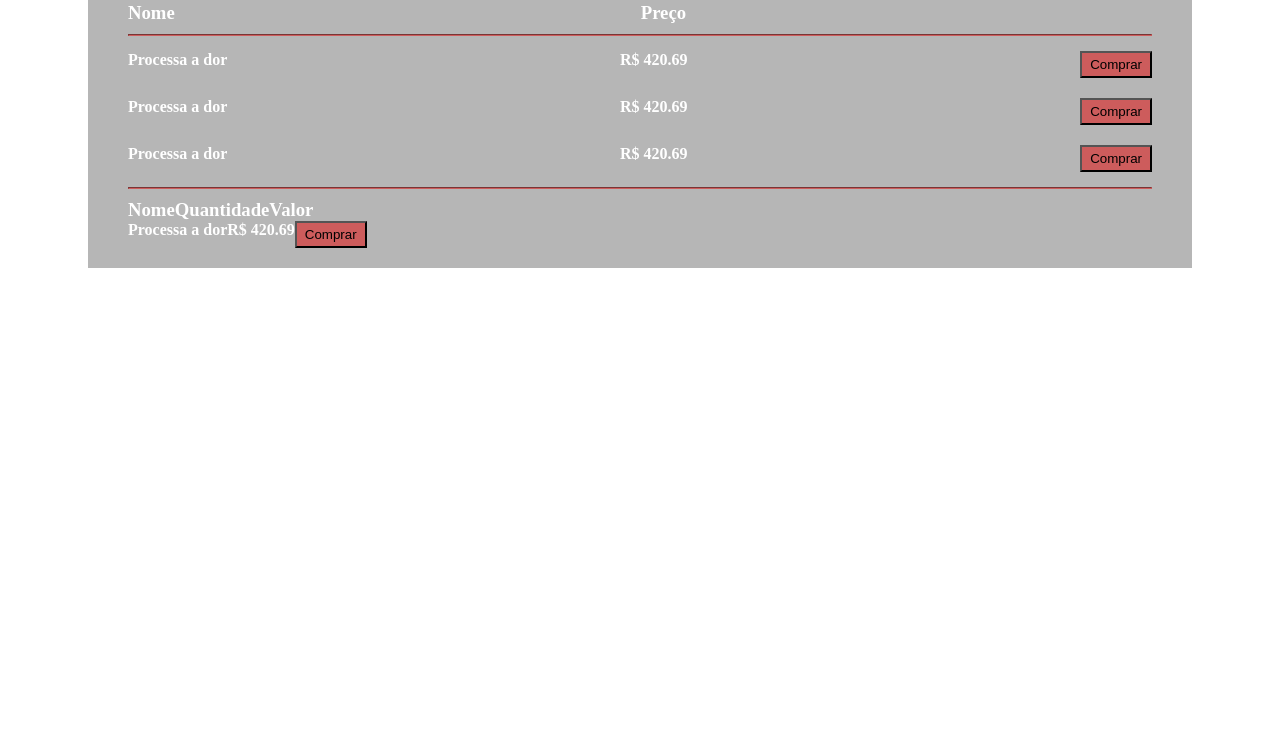
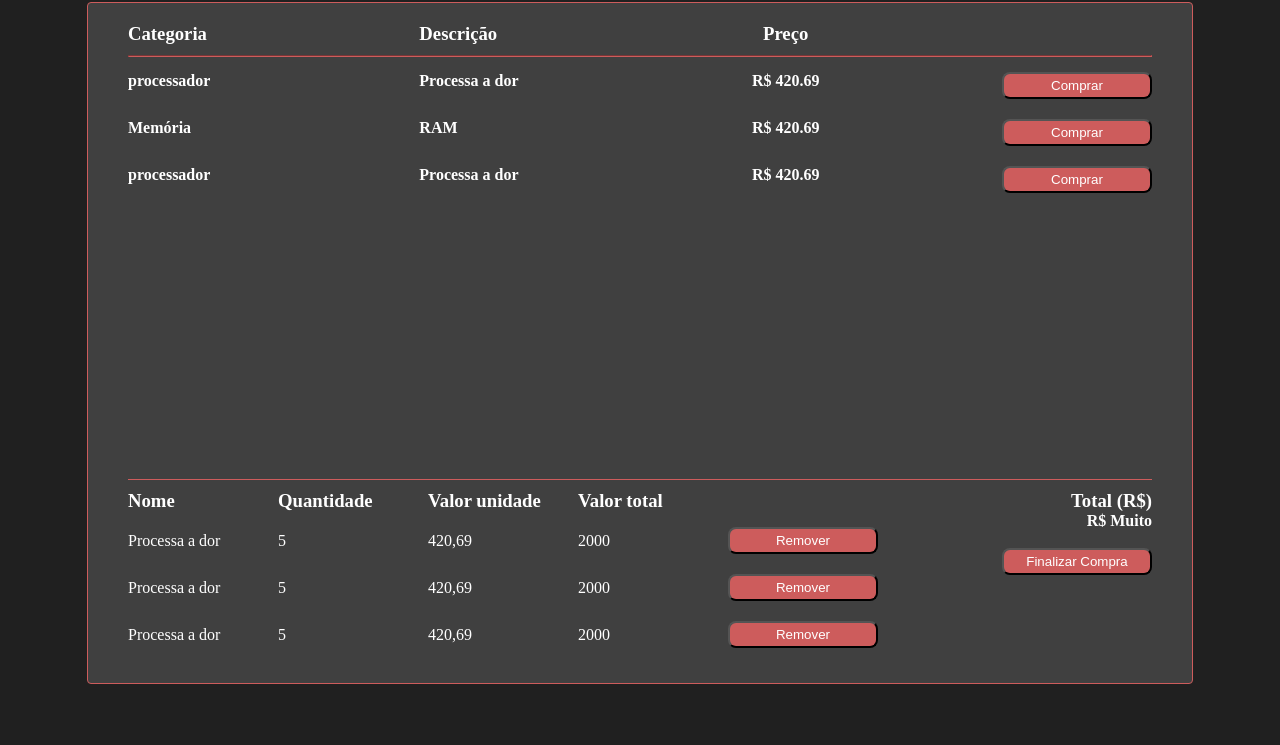
Before and after one commit to erickgusson/SENAC-UC11-TESTES, a plain HTML site: page Aula_01(carrinho)/index.html in a window 1280 px wide. Shown: the part 55-800 px from the top of the page. Drawn offline with Linux system fonts and the light colour scheme.

Commit message:
Completando e estilizando

```diff
--- a/Aula_01(carrinho)/css/style.css
+++ b/Aula_01(carrinho)/css/style.css
@@ -1,6 +1,7 @@
 * {
     padding: 0;
     margin: 0;
+    min-width: 150px;
 }
 
 *::selection {
@@ -8,20 +9,34 @@
     color: white;
 }
 
+h1 {
+    color: white;
+    margin: 10px 0;
+}
+
 body {
     display: flex;
     flex-direction: column;
     align-items: center;
+    background-color: #202020;
 }
 
 #produtos {
     width: 80vw;
+    height: 80vh;
 
-    background-color: #b6b6b6;
+    display: flex;
+    flex-direction: column;
+    justify-content: space-between;
+
+    background-color: #404040;
 
     color: white;
 
     padding: 20px 40px;
+
+    border: 1px solid indianred;
+    border-radius: 4px;
 }
 
 #produtos hr {
@@ -34,7 +49,11 @@ body {
     justify-content: space-between;
 }
 
-.produto-linha {
+.produto-titulos h3:nth-child(3) {
+    text-align: center;
+}
+
+.produto-info {
     display: flex;
     justify-content: space-between;
 
@@ -42,25 +61,51 @@ body {
     padding: 5px 0;
 }
 
-.produto-comprar button{
+.produtos-preco {
+    text-align: center;
+}
+
+button{
     padding: 4px 8px;
+    border-radius: 8px;
+    color: white;
     background-color: indianred;
 }
 
-.produto-comprar button:hover{
+button:hover{
     background-color: rgb(228, 102, 102);
-    color: white;
     cursor: pointer;
 }
 
-.produto-carrinho {
+.carrinho {
+    display: flex;
+    justify-content: space-between;
+    text-align: start;
 
+    border-top: 1px solid indianred;
+    padding-top: 10px;
 }
 
-.produto-carrinho-titulos {
-    display: flex;
+.carinho-produtos{
+    width: 70%;
 }
 
-.produto-carrinho-linha {
+.carrinho-titulos, .carrinho-item {
     display: flex;
+    justify-content: space-between;
+    align-items: center;
 }
+
+.carrinho-item {
+    margin: 10px 0;
+    padding: 5px 0;
+}
+
+.carrinho-titulos h3, .carrinho-item span {
+    width: 100%;
+}
+
+.carrinho-total {
+    width: 20%;
+    text-align: end;
+}
--- a/Aula_01(carrinho)/index.html
+++ b/Aula_01(carrinho)/index.html
@@ -16,9 +16,11 @@
 
     <section id="produtos">
 
+        <div class="produtos">
             <div class="produto-titulos">
 
-            <h3>Nome</h3>
+                <h3>Categoria</h3>
+                <h3>Descrição</h3>
                 <h3>Preço</h3>
                 <h3></h3>
 
@@ -26,7 +28,13 @@
 
             <hr>
 
-        <div class="produto-linha">
+            <div class="produto-info">
+
+                <div class="produto-descricao">
+
+                    <h4>processador</h4>
+
+                </div>
 
                 <div class="produto-nome">
 
@@ -48,7 +56,41 @@
 
             </div>
 
-        <div class="produto-linha">
+            <div class="produto-info">
+
+                <div class="produto-descricao">
+
+                    <h4>Memória</h4>
+
+                </div>
+
+                <div class="produto-nome">
+
+                    <h4>RAM</h4>
+
+                </div>
+
+                <div class="produtos-preco">
+
+                    <h4>R$ 420.69</h4>
+
+                </div>
+
+                <div class="produto-comprar">
+
+                    <button>Comprar</button>
+
+                </div>
+
+            </div>
+
+            <div class="produto-info">
+
+                <div class="produto-descricao">
+
+                    <h4>processador</h4>
+
+                </div>
 
                 <div class="produto-nome">
 
@@ -69,61 +111,58 @@
                 </div>
 
             </div>
+        </div>
 
-        <div class="produto-linha">
 
-            <div class="produto-nome">
+        <div class="carrinho">
 
-                <h4>Processa a dor</h4>
+            <div class="carinho-produtos">
+
+                <div class="carrinho-titulos">
+
+                    <h3>Nome</h3>
+                    <h3>Quantidade</h3>
+                    <h3>Valor unidade</h3>
+                    <h3>Valor total</h3>
+                    <h3></h3>
 
                 </div>
 
-            <div class="produtos-preco">
+                <div class="carrinho-info">
 
-                <h4>R$ 420.69</h4>
-
+                    <div class="carrinho-item">
+                        <span>Processa a dor</span>
+                        <span>5</span>
+                        <span>420,69</span>
+                        <span>2000</span>
+                        <button>Remover</button>
                     </div>
 
-            <div class="produto-comprar">
+                    <div class="carrinho-item">
+                        <span>Processa a dor</span>
+                        <span>5</span>
+                        <span>420,69</span>
+                        <span>2000</span>
+                        <button>Remover</button>
+                    </div>
 
-                <button>Comprar</button>
+                    <div class="carrinho-item">
+                        <span>Processa a dor</span>
+                        <span>5</span>
+                        <span>420,69</span>
+                        <span>2000</span>
+                        <button>Remover</button>
+                    </div>
 
                 </div>
 
             </div>
 
-        <hr>
-
-        <div class="produto-carrinho">
-
-            <div class="produto-carrinho-titulos">
-
-                <h3>Nome</h3>
-                <h3>Quantidade</h3>
-                <h3>Valor</h3>
-
-            </div>
-
-            <div class="produto-carrinho-linha">
-
-                <div class="produto-nome">
-
-                    <h4>Processa a dor</h4>
-
-                </div>
-
-                <div class="produtos-preco">
-
-                    <h4>R$ 420.69</h4>
-
-                </div>
-
-                <div class="produto-comprar">
-
-                    <button>Comprar</button>
-
-                </div>
-
+            <div class="carrinho-total">
+                <h3>Total (R$)</h3>
+                <h4>R$ <span>Muito</span></h4>
+                <br>
+                <button>Finalizar Compra</button>
             </div>
 
         </div>
```
Lines whose indentation alone changed are shown as unchanged.
